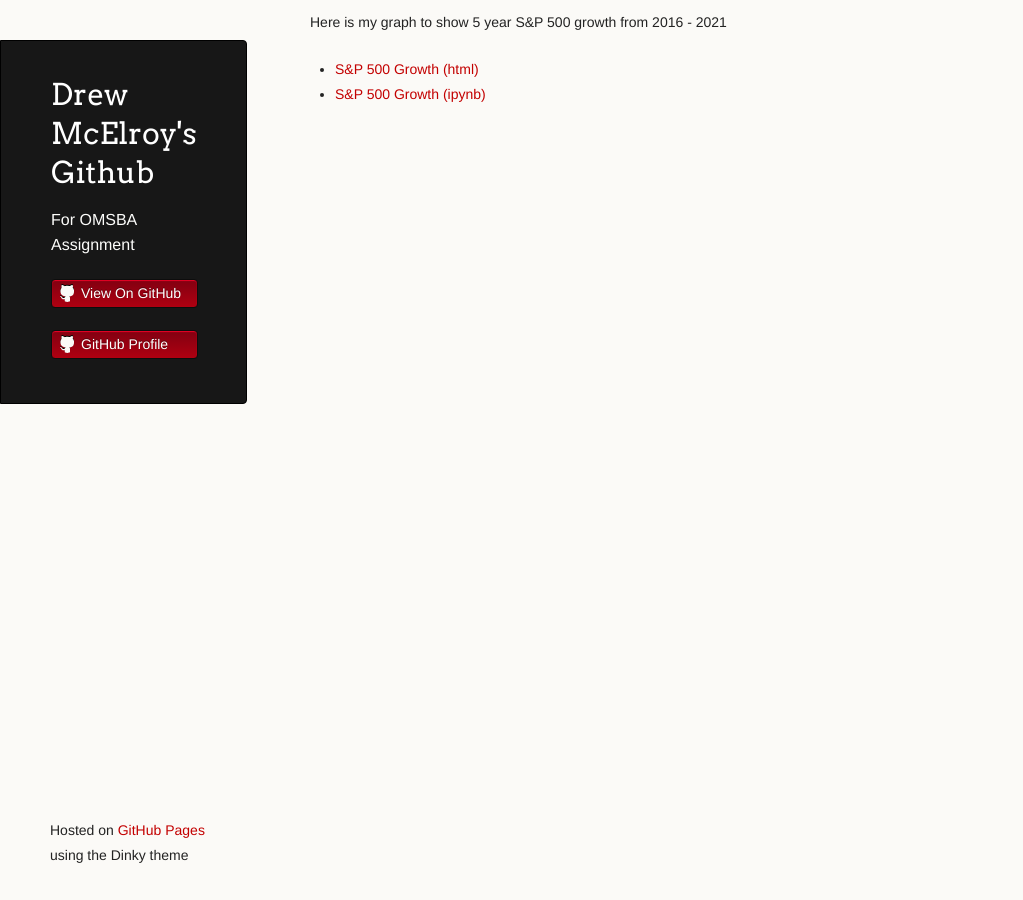
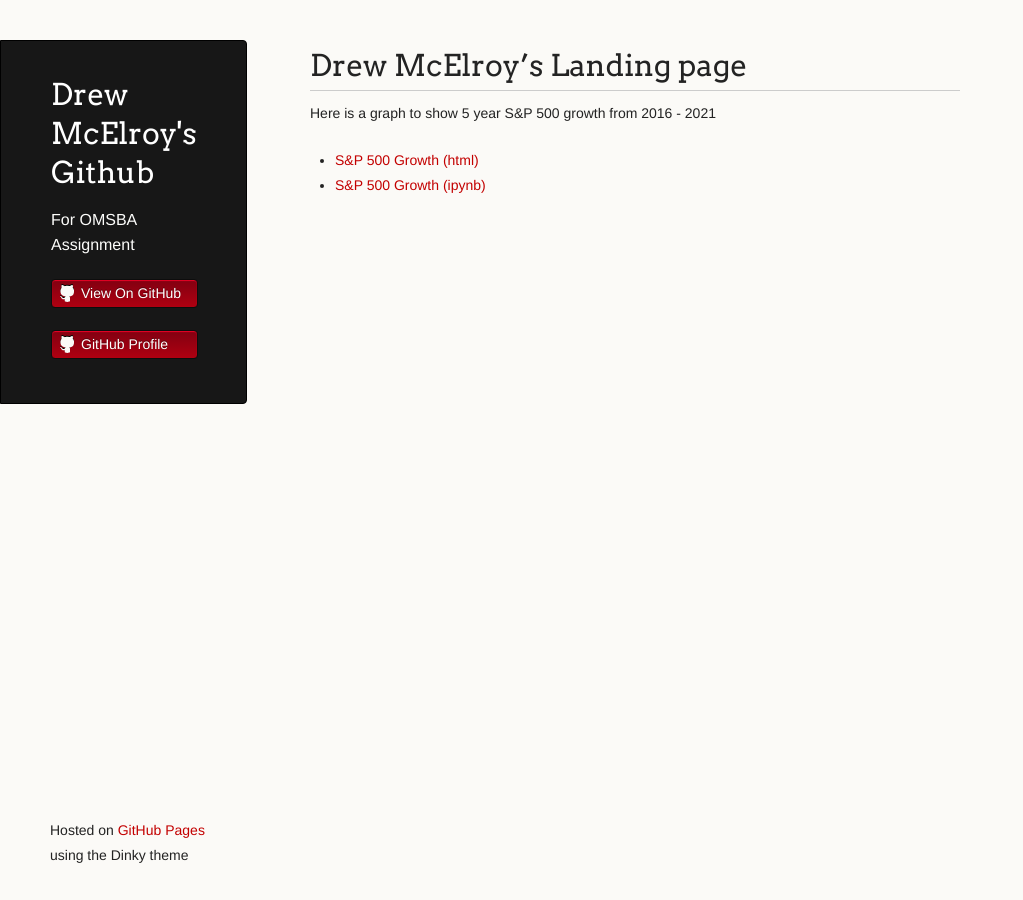
Before and after one commit to jaroo207/jaroo207.github.io, a Jekyll site: the page built from timeseries/index.md, in a window 1280 px wide. Shown: the whole page, without its empty margins (0-1023 px from the left). Built offline with Jekyll 4.4.1, drawn with Linux system fonts in a browser that asks for light colours; our own code applies the rules of GitHub Pages for plain Markdown files.

Commit message:
Update index.md

```diff
--- a/timeseries/index.md
+++ b/timeseries/index.md
@@ -2,7 +2,8 @@
 title: Drew McElroy OMSBA Github Assignment
 description: Course Content
 ---
+# Drew McElroy's Landing page
 
-Here is my graph to show 5 year S&P 500 growth from 2016 - 2021
+Here is a graph to show 5 year S&P 500 growth from 2016 - 2021
 - [S&P 500 Growth (html)](S&P_500_Growth.html)
 - [S&P 500 Growth (ipynb)](S&P_500_Growth.ipynb)
```
